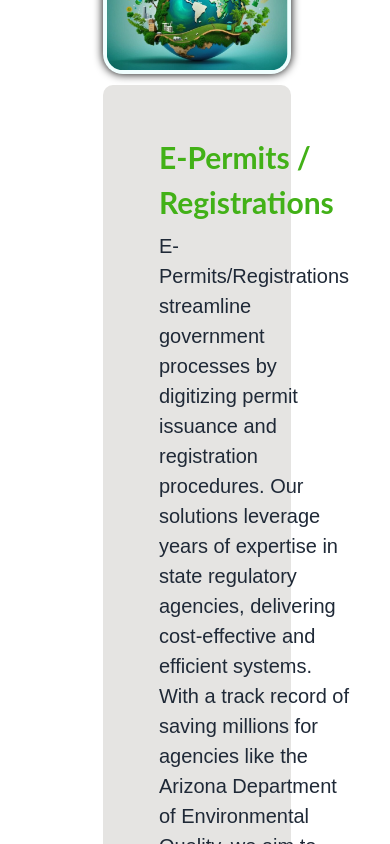
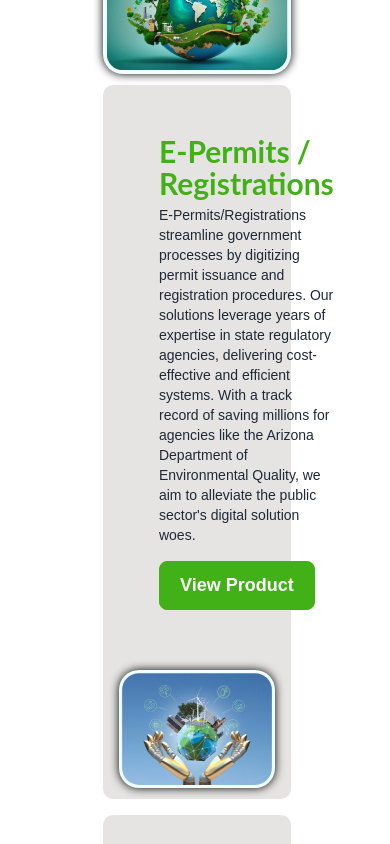
Before and after one commit to akanksha-bluespire/nuevo-earth, a Next.js app: page /products in a window 390 px wide. Shown: the part 920-1764 px from the top of the page. Built offline with nearby package versions, Linux system fonts and the light colour scheme.

Commit message:
update mobile reponsive

```diff
--- a/src/app/products/page.tsx
+++ b/src/app/products/page.tsx
@@ -97,12 +97,12 @@ const Products = () => {
           <div key={product.id} className={index == 1 ? 'top flex flex-row-reverse flex-wrap items-stretch gap-5 product-box' : 'top flex flex-wrap items-stretch gap-5 product-box'}>
             <div className="productHeader flex flex-col justify-between p-10">
               <div>
-                <h1 className='titleHead'>{product?.name}</h1>
-                <p>{product?.description}</p>
+                <h1 className='titleHead text-2xl sm:text-4xl'>{product?.name}</h1>
+                <p className="text-sm sm:text-base">{product?.description}</p>
               </div>
               <div>
                 <button
-                  className="view-button"
+                  className="view-button mt-3"
                   onClick={() => {
                     router.push(`/products/view?id=${product?.id}`);
                     localStorage.setItem("product", JSON.stringify(product));
--- a/src/app/products/view/page.tsx
+++ b/src/app/products/view/page.tsx
@@ -38,7 +38,7 @@ const View = () => {
   }
   console.log("productname", product)
   return (
-    <div className="px-20">
+    <div className="px-20 ">
       <h2 className="text-4xl font-bold text-black text-center py-10">
         Product Details
       </h2>
--- a/src/app/styles/product.css
+++ b/src/app/styles/product.css
@@ -115,7 +115,7 @@ body {
 
 /* product.css */
 .card {
-    border: 1px solid #ccc;
+    /* border: 1px solid #ccc; */
     border-radius: 8px;
     padding: 10px;
     margin-bottom: 10px;
```
